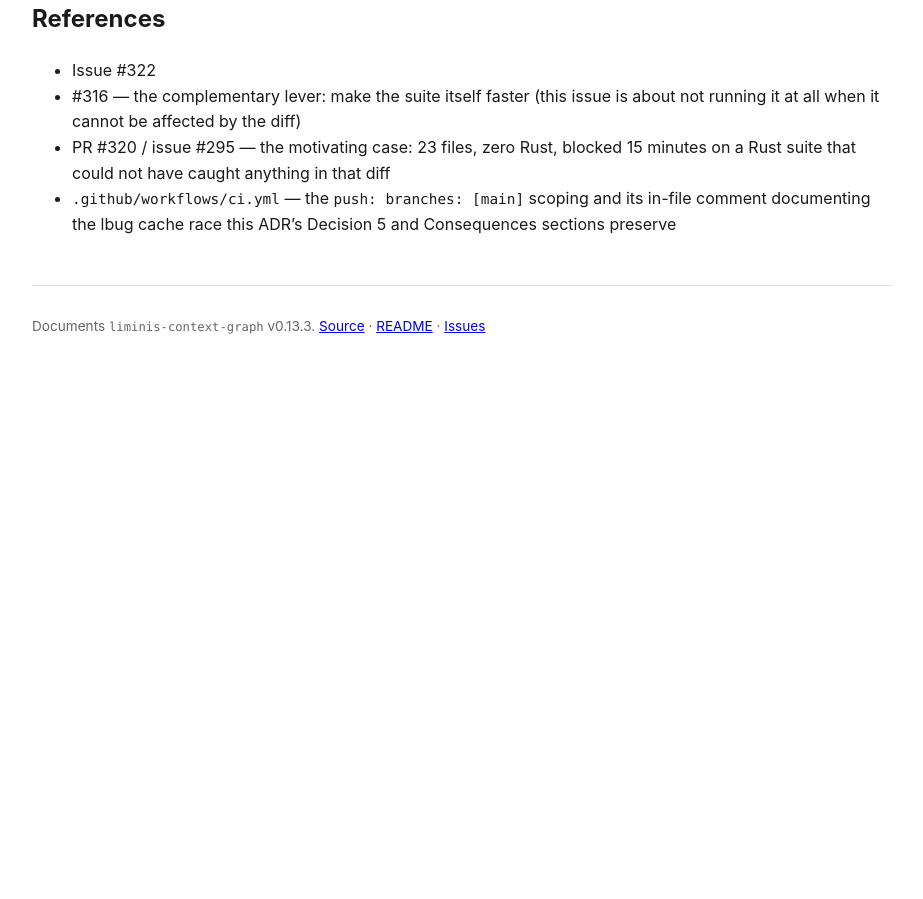
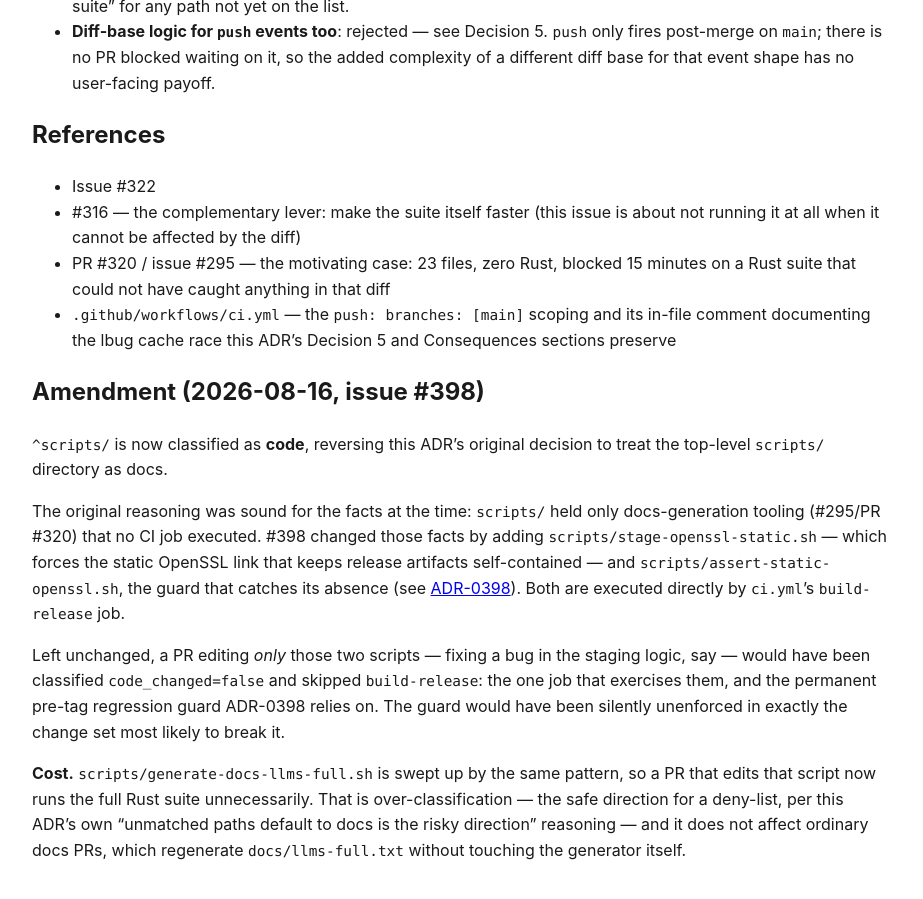
Before and after one commit to verveguy/liminis-context-graph, a Jekyll site: the page built from docs/adr/0322-ci-docs-only-fast-path.md, in a window 1280 px wide and 900 px high, scrolled down 3932 px. Shown: the whole window, without its empty margins (178-1101 px from the left). Built offline with Jekyll 4.4.1, drawn with Linux system fonts in a browser that asks for light colours; our own code applies the rules of GitHub Pages for plain Markdown files; before the commit the page ends 4299 px from its top, so only the background shows below that; some of the changed text lies outside the part shown.

Commit message:
fix(ci): classify top-level scripts/ as code, not docs
ADR-0322's deny-list omitted ^scripts/, so a PR editing only
stage-openssl-static.sh or assert-static-openssl.sh would be classified
docs-only and skip build-release — the one job that executes them, and the
permanent pre-tag guard ADR-0398 depends on. The guard would have been silently
unenforced in exactly the change set most likely to break it.

ADR-0322 had explicitly reasoned that top-level scripts/ was docs; that was true
when it held only docs tooling, and #398 changed the fact. Amended rather than
rewritten.

Reported by handarbeit-pruefer.

```diff
--- a/docs/adr/0322-ci-docs-only-fast-path.md
+++ b/docs/adr/0322-ci-docs-only-fast-path.md
@@ -80,14 +80,16 @@ classified.
 | `Cargo\.toml$`, `Cargo\.lock$` (any depth) | code | manifests/lockfile — covers `crates/*/Cargo.toml` and `spikes/**/Cargo.toml` |
 | `^\.cargo/` | code | build config (e.g. the `LBUG_VERSION` pin) |
 | `^\.github/workflows/` | code | CI/build files — also satisfies "editing `ci.yml` itself must run the full suite" |
+| `^scripts/` | code | since #398, `build-release` executes `stage-openssl-static.sh` and `assert-static-openssl.sh` directly — see the amendment below |
 | `^crates/eval/scripts/` | code | `crates/eval/scripts/test-scripts.sh` is invoked directly by the `test` job's "eval script guards" step, so a change here can break CI even though it isn't `.rs` |
 | everything else | docs/non-code | default |
 
-Two entries are deliberately asymmetric despite living under similarly-named
-directories: `crates/eval/scripts/**` is code (the `test` job executes it directly),
-while a top-level `scripts/**` (docs-generation tooling from #295/PR #320) is docs — the
-Rust suite never runs it. The distinction is what each path is actually exercised by,
-not its directory name.
+The principle behind these entries is that classification follows what each path is
+actually exercised by, not its directory name. `crates/eval/scripts/**` and `scripts/**`
+are both code because CI jobs execute them directly. (This ADR originally classified
+top-level `scripts/**` as docs, on the then-correct grounds that it held only
+docs-generation tooling from #295/PR #320 that the Rust suite never ran; #398 changed
+that fact — see the amendment below.)
 
 Unmatched/unrecognized paths default to docs. This is a known, accepted gap, not a safe
 default: a genuinely new code-relevant path that isn't yet in the pattern above will be
@@ -179,3 +181,26 @@ case this issue promises not to touch (FR-003/User Story 2).
 - `.github/workflows/ci.yml` — the `push: branches: [main]` scoping and its
   in-file comment documenting the lbug cache race this ADR's Decision 5 and Consequences
   sections preserve
+
+## Amendment (2026-08-16, issue #398)
+
+`^scripts/` is now classified as **code**, reversing this ADR's original decision to treat
+the top-level `scripts/` directory as docs.
+
+The original reasoning was sound for the facts at the time: `scripts/` held only
+docs-generation tooling (#295/PR #320) that no CI job executed. #398 changed those facts by
+adding `scripts/stage-openssl-static.sh` — which forces the static OpenSSL link that keeps
+release artifacts self-contained — and `scripts/assert-static-openssl.sh`, the guard that
+catches its absence (see [ADR-0398](0398-openssl-linkage-for-release-artifacts.md)). Both
+are executed directly by `ci.yml`'s `build-release` job.
+
+Left unchanged, a PR editing *only* those two scripts — fixing a bug in the staging logic,
+say — would have been classified `code_changed=false` and skipped `build-release`: the one
+job that exercises them, and the permanent pre-tag regression guard ADR-0398 relies on. The
+guard would have been silently unenforced in exactly the change set most likely to break it.
+
+**Cost.** `scripts/generate-docs-llms-full.sh` is swept up by the same pattern, so a PR that
+edits that script now runs the full Rust suite unnecessarily. That is over-classification —
+the safe direction for a deny-list, per this ADR's own "unmatched paths default to docs is
+the risky direction" reasoning — and it does not affect ordinary docs PRs, which regenerate
+`docs/llms-full.txt` without touching the generator itself.
```
Also changed, not shown: .github/actions/classify-changes/action.yml.
